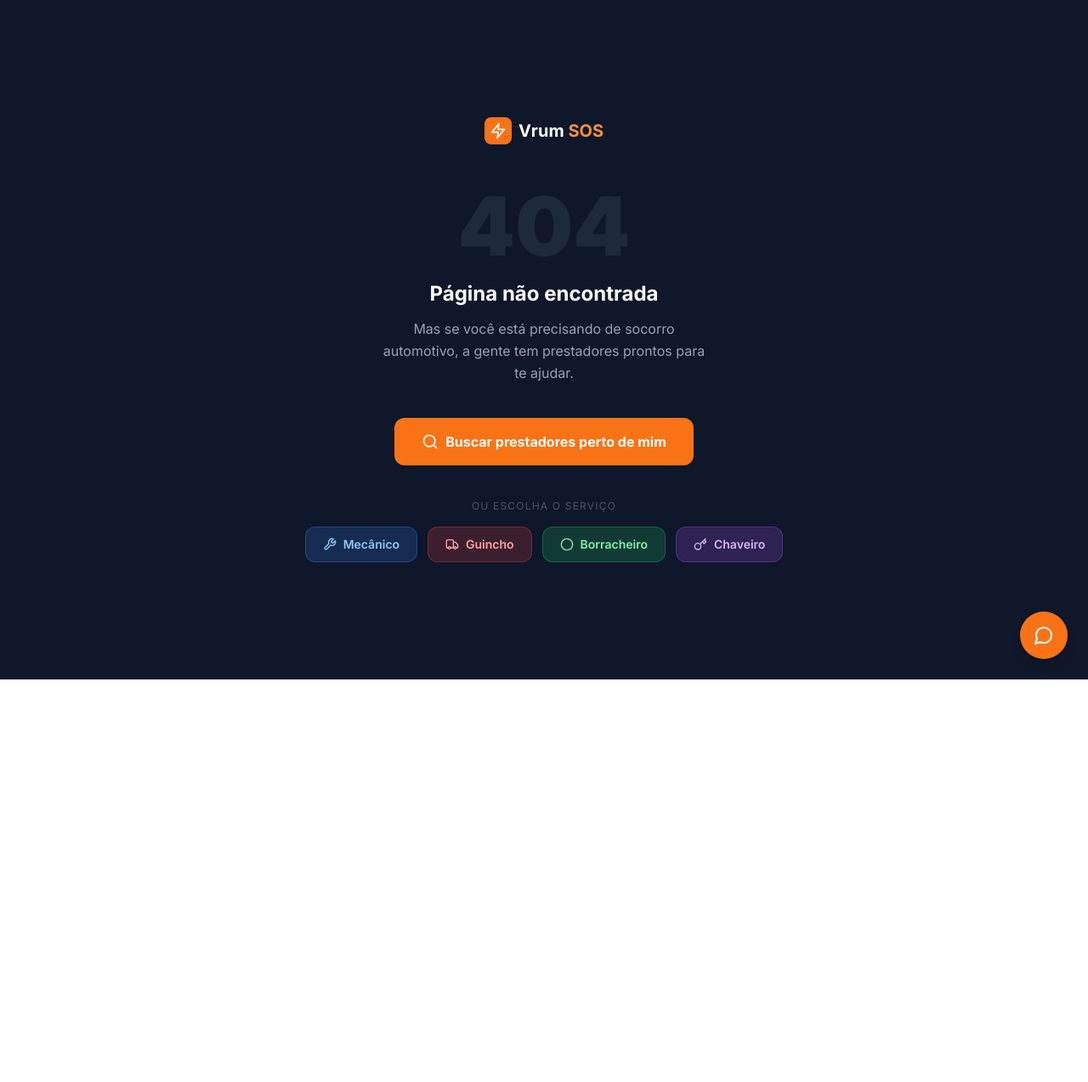
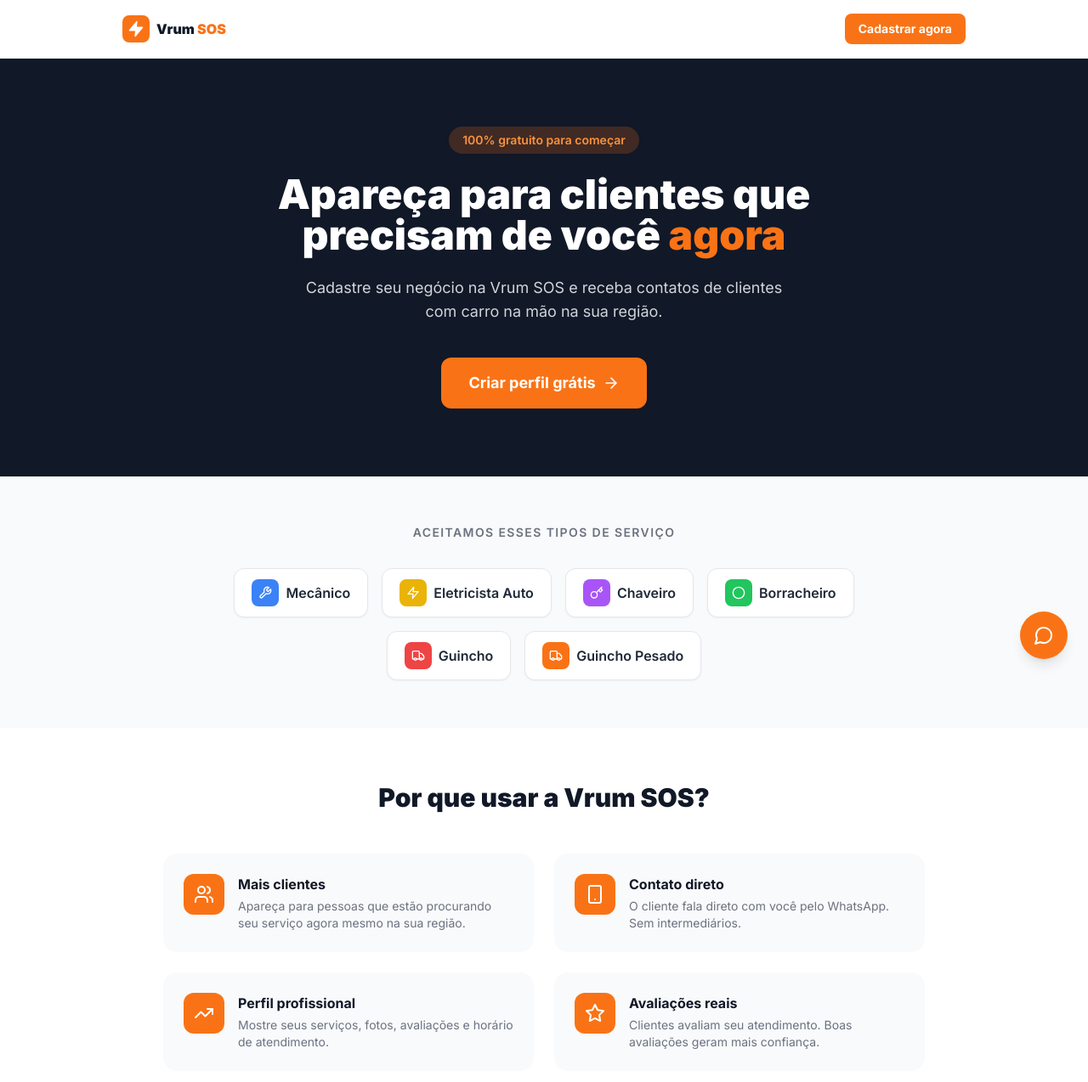
Before and after one commit to souza1232/vrum-sos, a Next.js app: page /prestadores in a window 1280 px wide. Before the commit this address had no page. Shown: the top 1274 px of the page at 85% size. Before the commit the page ends 800 px from the top, so only its background shows below. Built offline with nearby package versions, Linux system fonts and the light colour scheme.

Commit message:
adiciona página de captação para prestadores

```diff
--- /dev/null
+++ b/app/prestadores/page.tsx
@@ -0,0 +1,190 @@
+import Link from 'next/link'
+import type { Metadata } from 'next'
+import {
+  Wrench,
+  Zap,
+  Key,
+  Circle,
+  Truck,
+  CheckCircle,
+  ArrowRight,
+  Users,
+  TrendingUp,
+  Star,
+  Smartphone,
+} from 'lucide-react'
+import Footer from '@/components/layout/Footer'
+
+export const metadata: Metadata = {
+  title: 'Cadastre seu negócio | Vrum SOS',
+  description: 'Apareça para clientes que precisam de socorro automotivo na sua região. Cadastro gratuito para mecânicos, guincheiros, borracheiros e chaveiros.',
+}
+
+const servicos = [
+  { icon: Wrench, label: 'Mecânico', cor: 'bg-blue-500' },
+  { icon: Zap, label: 'Eletricista Auto', cor: 'bg-yellow-500' },
+  { icon: Key, label: 'Chaveiro', cor: 'bg-purple-500' },
+  { icon: Circle, label: 'Borracheiro', cor: 'bg-green-500' },
+  { icon: Truck, label: 'Guincho', cor: 'bg-red-500' },
+  { icon: Truck, label: 'Guincho Pesado', cor: 'bg-orange-500' },
+]
+
+const beneficios = [
+  {
+    icon: Users,
+    titulo: 'Mais clientes',
+    descricao: 'Apareça para pessoas que estão procurando seu serviço agora mesmo na sua região.',
+  },
+  {
+    icon: Smartphone,
+    titulo: 'Contato direto',
+    descricao: 'O cliente fala direto com você pelo WhatsApp. Sem intermediários.',
+  },
+  {
+    icon: TrendingUp,
+    titulo: 'Perfil profissional',
+    descricao: 'Mostre seus serviços, fotos, avaliações e horário de atendimento.',
+  },
+  {
+    icon: Star,
+    titulo: 'Avaliações reais',
+    descricao: 'Clientes avaliam seu atendimento. Boas avaliações geram mais confiança.',
+  },
+]
+
+const passos = [
+  { numero: '01', titulo: 'Crie sua conta grátis', descricao: 'Preencha seus dados e tipo de serviço. Leva menos de 2 minutos.' },
+  { numero: '02', titulo: 'Aguarde a aprovação', descricao: 'Analisamos seu cadastro rapidamente para garantir a qualidade da plataforma.' },
+  { numero: '03', titulo: 'Comece a receber clientes', descricao: 'Seu perfil aparece nas buscas. Clientes entram em contato diretamente.' },
+]
+
+export default function PrestadoresPage() {
+  return (
+    <div className="min-h-screen flex flex-col bg-white">
+      {/* Header */}
+      <header className="border-b border-gray-100 bg-white sticky top-0 z-10">
+        <div className="max-w-5xl mx-auto px-4 py-4 flex items-center justify-between">
+          <Link href="/" className="flex items-center gap-2">
+            <div className="w-8 h-8 bg-orange-500 rounded-lg flex items-center justify-center">
+              <Zap className="w-5 h-5 text-white fill-white" />
+            </div>
+            <span className="font-black text-gray-900">Vrum <span className="text-orange-500">SOS</span></span>
+          </Link>
+          <Link
+            href="/provider-register"
+            className="bg-orange-500 hover:bg-orange-600 text-white font-bold px-4 py-2 rounded-lg text-sm transition-colors"
+          >
+            Cadastrar agora
+          </Link>
+        </div>
+      </header>
+
+      {/* Hero */}
+      <section className="bg-gray-900 text-white py-20 px-4">
+        <div className="max-w-3xl mx-auto text-center">
+          <div className="inline-block bg-orange-500/20 text-orange-400 text-sm font-semibold px-4 py-1.5 rounded-full mb-6">
+            100% gratuito para começar
+          </div>
+          <h1 className="text-4xl md:text-5xl font-black mb-6 leading-tight">
+            Apareça para clientes que precisam de você <span className="text-orange-500">agora</span>
+          </h1>
+          <p className="text-gray-300 text-lg mb-10 max-w-xl mx-auto">
+            Cadastre seu negócio na Vrum SOS e receba contatos de clientes com carro na mão na sua região.
+          </p>
+          <Link
+            href="/provider-register"
+            className="inline-flex items-center gap-2 bg-orange-500 hover:bg-orange-600 text-white font-bold text-lg px-8 py-4 rounded-xl transition-colors"
+          >
+            Criar perfil grátis <ArrowRight className="w-5 h-5" />
+          </Link>
+        </div>
+      </section>
+
+      {/* Tipos de serviço */}
+      <section className="py-14 px-4 bg-gray-50">
+        <div className="max-w-3xl mx-auto text-center">
+          <p className="text-gray-500 text-sm font-semibold uppercase tracking-widest mb-8">Aceitamos esses tipos de serviço</p>
+          <div className="flex flex-wrap justify-center gap-4">
+            {servicos.map(({ icon: Icon, label, cor }) => (
+              <div key={label} className="flex items-center gap-2 bg-white border border-gray-200 rounded-xl px-5 py-3 shadow-sm">
+                <div className={`${cor} w-8 h-8 rounded-lg flex items-center justify-center`}>
+                  <Icon className="w-4 h-4 text-white" />
+                </div>
+                <span className="font-semibold text-gray-800">{label}</span>
+              </div>
+            ))}
+          </div>
+        </div>
+      </section>
+
+      {/* Benefícios */}
+      <section className="py-16 px-4">
+        <div className="max-w-4xl mx-auto">
+          <h2 className="text-3xl font-black text-center text-gray-900 mb-12">Por que usar a Vrum SOS?</h2>
+          <div className="grid grid-cols-1 md:grid-cols-2 gap-6">
+            {beneficios.map(({ icon: Icon, titulo, descricao }) => (
+              <div key={titulo} className="flex gap-4 p-6 bg-gray-50 rounded-2xl">
+                <div className="bg-orange-500 w-12 h-12 rounded-xl flex items-center justify-center shrink-0">
+                  <Icon className="w-6 h-6 text-white" />
+                </div>
+                <div>
+                  <h3 className="font-bold text-gray-900 mb-1">{titulo}</h3>
+                  <p className="text-gray-500 text-sm">{descricao}</p>
+                </div>
+              </div>
+            ))}
+          </div>
+        </div>
+      </section>
+
+      {/* Como funciona */}
+      <section className="py-16 px-4 bg-gray-50">
+        <div className="max-w-3xl mx-auto">
+          <h2 className="text-3xl font-black text-center text-gray-900 mb-12">Como funciona</h2>
+          <div className="space-y-6">
+            {passos.map(({ numero, titulo, descricao }) => (
+              <div key={numero} className="flex gap-5 items-start">
+                <div className="text-4xl font-black text-orange-500 w-14 shrink-0">{numero}</div>
+                <div className="pt-1">
+                  <h3 className="font-bold text-gray-900 text-lg mb-1">{titulo}</h3>
+                  <p className="text-gray-500">{descricao}</p>
+                </div>
+              </div>
+            ))}
+          </div>
+        </div>
+      </section>
+
+      {/* O que está incluso */}
+      <section className="py-16 px-4">
+        <div className="max-w-3xl mx-auto text-center">
+          <h2 className="text-3xl font-black text-gray-900 mb-4">Tudo isso de graça</h2>
+          <p className="text-gray-500 mb-10">Sem taxa de adesão, sem mensalidade para começar.</p>
+          <div className="grid grid-cols-1 sm:grid-cols-2 gap-3 text-left max-w-xl mx-auto mb-10">
+            {[
+              'Perfil completo com foto e descrição',
+              'Aparece nas buscas por cidade e serviço',
+              'Contato direto pelo WhatsApp',
+              'Recebe avaliações de clientes',
+              'Mostra horário de atendimento',
+              'Contador de visualizações do perfil',
+            ].map((item) => (
+              <div key={item} className="flex items-center gap-3">
+                <CheckCircle className="w-5 h-5 text-orange-500 shrink-0" />
+                <span className="text-gray-700 text-sm">{item}</span>
+              </div>
+            ))}
+          </div>
+          <Link
+            href="/provider-register"
+            className="inline-flex items-center gap-2 bg-orange-500 hover:bg-orange-600 text-white font-bold text-lg px-8 py-4 rounded-xl transition-colors"
+          >
+            Quero me cadastrar <ArrowRight className="w-5 h-5" />
+          </Link>
+        </div>
+      </section>
+
+      <Footer />
+    </div>
+  )
+}
```
